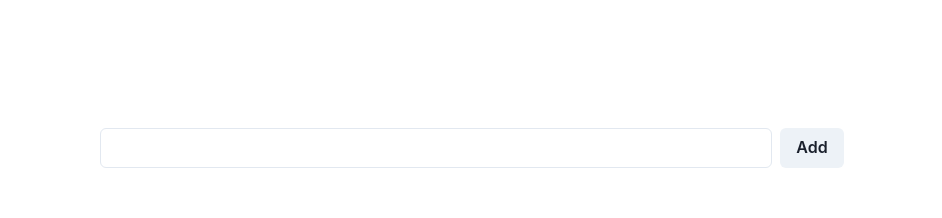
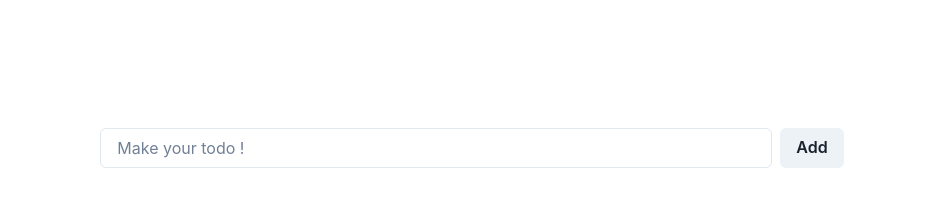
Before and after one commit to loveruvwnSol/template-go-todo, a React (Vite) app in the folder frontend/: page / in a window 1280 px wide. Shown: the top 218 px of the page, without its empty margins (168-1110 px from the left). Built offline with nearby package versions, Linux system fonts and the light colour scheme; no server answers.

Commit message:
add placeholder

```diff
--- a/frontend/src/components/templates/Home.tsx
+++ b/frontend/src/components/templates/Home.tsx
@@ -22,11 +22,10 @@ export const Home = () => {
     setTodo(data);
     console.log(todo);
     if (data.length) {
-        setId((Number(data[data.length - 1].id) + 1).toString());
-        return;
+      setId((Number(data[data.length - 1].id) + 1).toString());
+      return;
     }
     setId((1).toString());
-
   };
 
   const handleSubmit = async (event: { preventDefault: () => void }) => {
@@ -52,6 +51,7 @@ export const Home = () => {
         <Input
           type="text"
           w={"2xl"}
+          placeholder="Make your todo !"
           value={title}
           onChange={(e) => setTitle(e.target.value)}
         />
```
